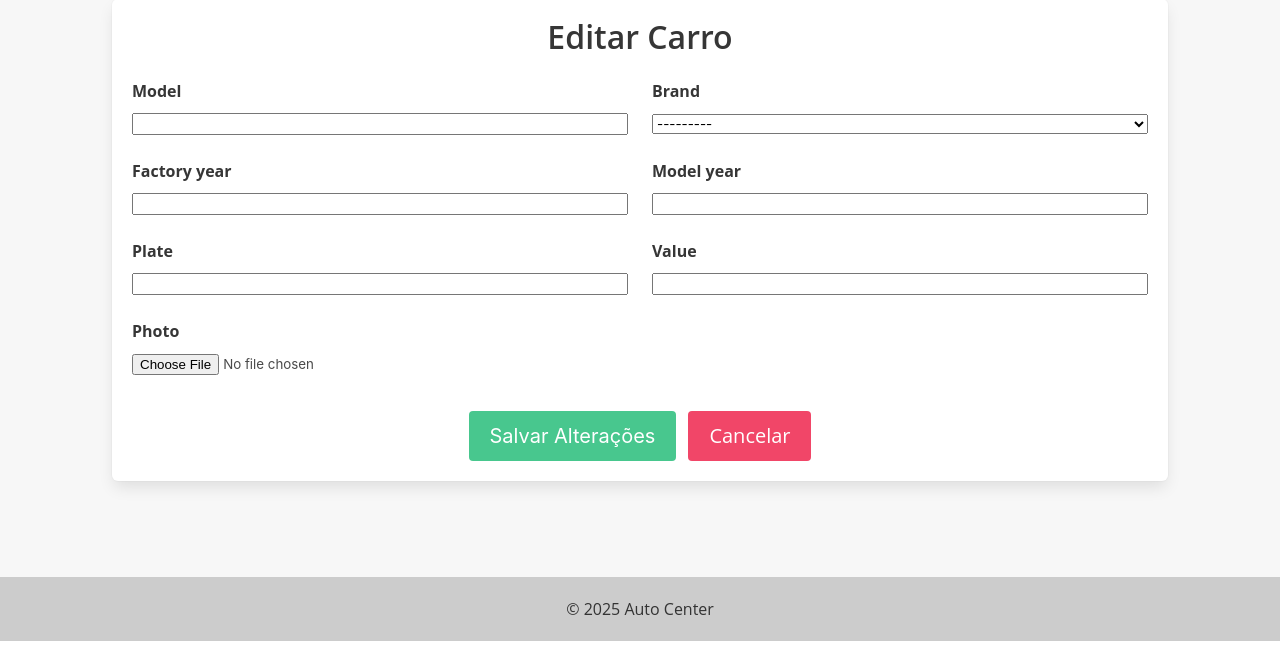
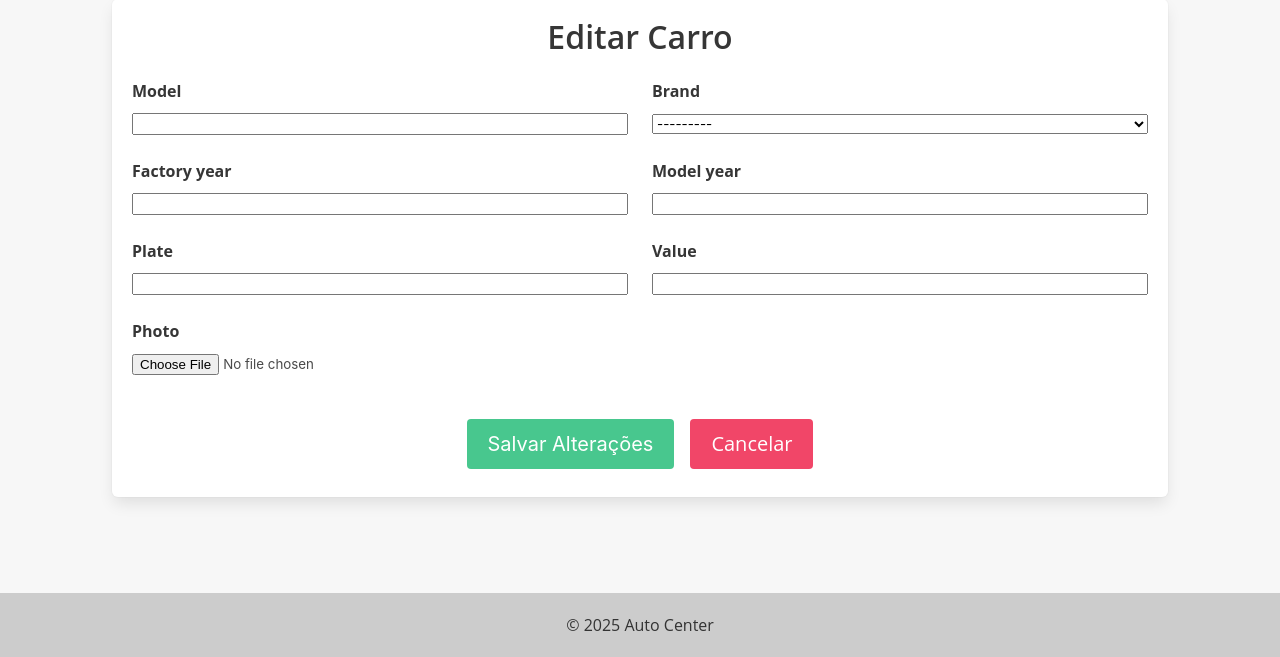
Before and after one commit to Anthonyysm/AutoCenter-Manager, a Django app: template cars/templates/car_update.html in a window 1280 px wide. Shown: the part 149-806 px from the top of the page. Run offline with Django 5.2, Linux system fonts and the light colour scheme; the template is opened without the code that fills it: values that come from a table or form of the project are taken from there, others are empty.

Commit message:
Update car_update.html

```diff
--- a/cars/templates/car_update.html
+++ b/cars/templates/car_update.html
@@ -11,7 +11,7 @@
 
         <div class="columns is-multiline">
           {% for field in form %}
-          <div class="column is-half">
+          <div class="column is-half-tablet is-full-mobile">
             <div class="field">
               <label class="label">{{ field.label }}</label>
               <div class="control">
@@ -25,14 +25,14 @@
           {% endfor %}
         </div>
 
-        <div class="field is-grouped is-grouped-centered mt-5">
-          <div class="control">
-            <button type="submit" class="button is-dark is-success  is-medium">
+        <div class="field is-grouped is-grouped-centered mt-5 is-flex-wrap-wrap">
+          <div class="control m-2">
+            <button type="submit" class="button is-dark is-success is-medium is-fullwidth-mobile">
               Salvar Alterações
             </button>
           </div>
-          <div class="control">
-            <a href="{% url 'cars_list' %}" class="button is-danger is-medium">
+          <div class="control m-2">
+            <a href="{% url 'cars_list' %}" class="button is-danger is-medium is-fullwidth-mobile">
               Cancelar
             </a>
           </div>
@@ -49,5 +49,11 @@
   textarea {
     width: 100%;
   }
+
+  @media (max-width: 768px) {
+    .button.is-fullwidth-mobile {
+      width: 100%;
+    }
+  }
 </style>
 {% endblock %}
```
